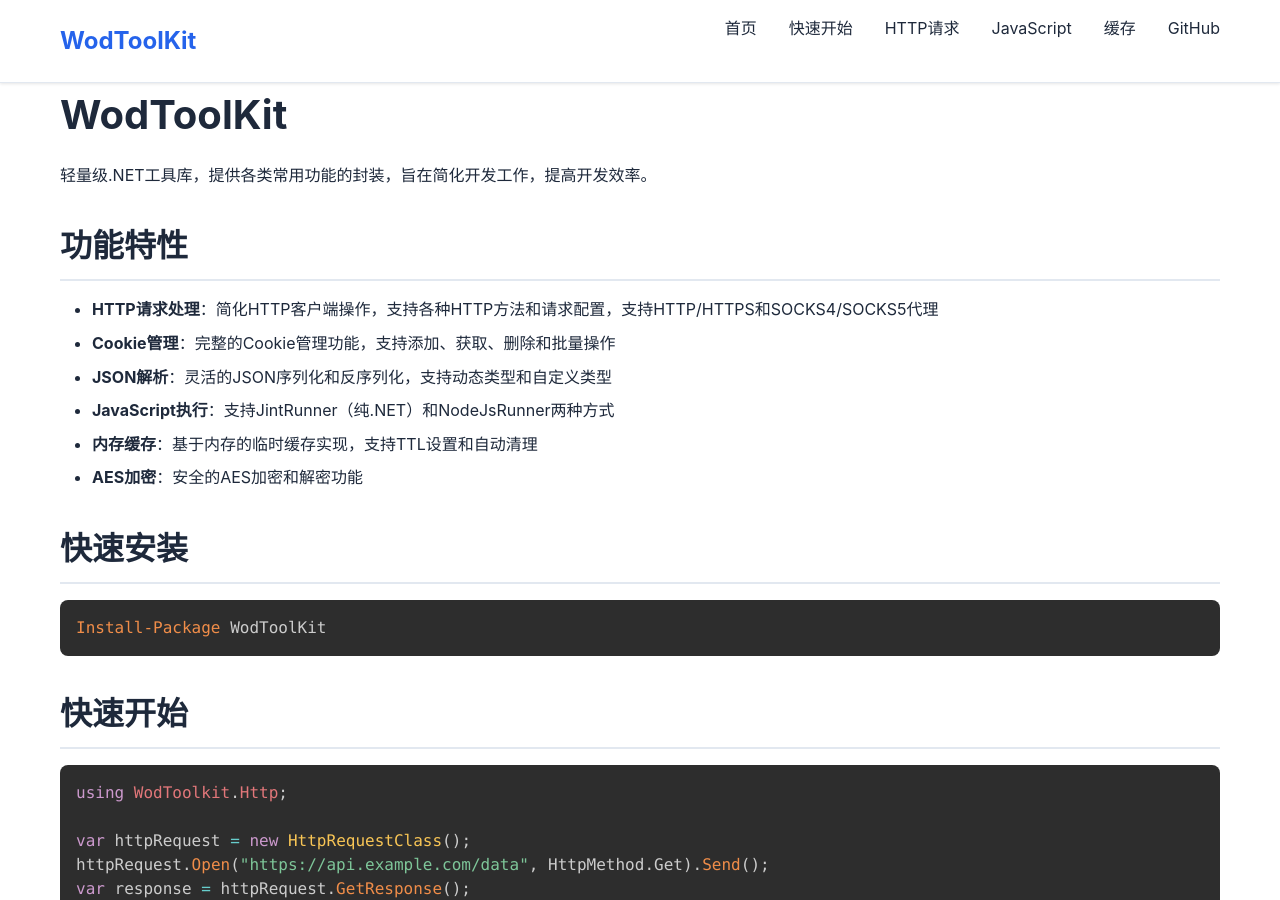
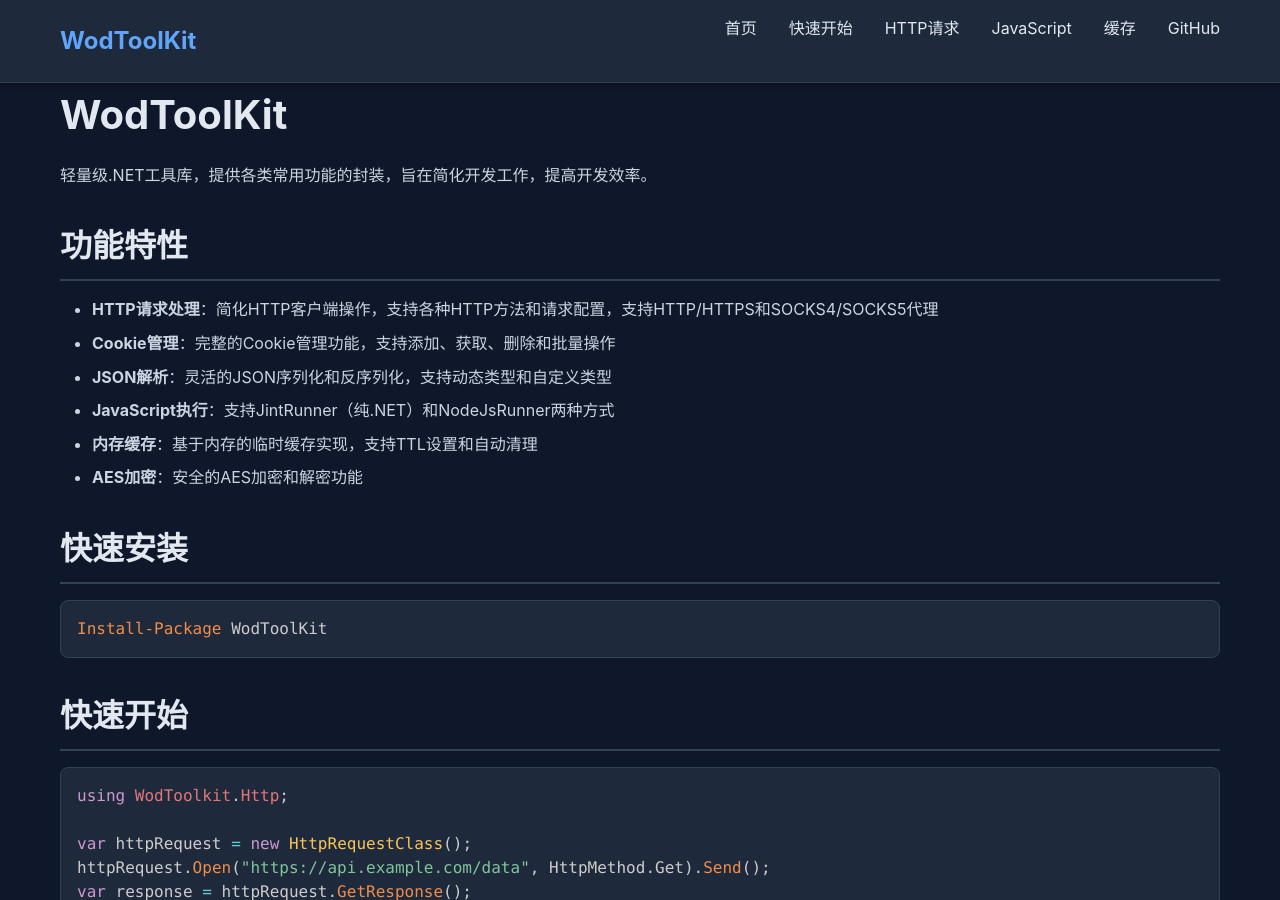
Before and after one commit to thiswod/WodToolkit, a Jekyll site: the page built from docs/index.md, in a window 1280 px wide and 900 px high. Built offline with Jekyll 4.4.1, drawn with Linux system fonts in a browser that asks for light colours; nearby versions of some CDN libraries.

Commit message:
feat: Switch to dark theme for better eye comfort

```diff
--- a/docs/_layouts/default.html
+++ b/docs/_layouts/default.html
@@ -6,6 +6,12 @@
   <title>{% if page.title %}{{ page.title }} - {% endif %}{{ site.title }}</title>
   <link rel="stylesheet" href="{{ '/assets/css/style.css' | relative_url }}">
   <link rel="stylesheet" href="https://cdnjs.cloudflare.com/ajax/libs/prism/1.29.0/themes/prism-tomorrow.min.css">
+  <style>
+    /* 确保 Prism 代码块使用深色主题 */
+    pre[class*="language-"] {
+      background: #1e293b !important;
+    }
+  </style>
   <script src="https://cdnjs.cloudflare.com/ajax/libs/prism/1.29.0/components/prism-core.min.js"></script>
   <script src="https://cdnjs.cloudflare.com/ajax/libs/prism/1.29.0/plugins/autoloader/prism-autoloader.min.js"></script>
 </head>
--- a/docs/assets/css/style.css
+++ b/docs/assets/css/style.css
@@ -1,11 +1,14 @@
 :root {
-  --primary-color: #2563eb;
-  --secondary-color: #64748b;
-  --bg-color: #ffffff;
-  --text-color: #1e293b;
-  --border-color: #e2e8f0;
+  --primary-color: #60a5fa;
+  --secondary-color: #94a3b8;
+  --bg-color: #0f172a;
+  --bg-secondary: #1e293b;
+  --text-color: #e2e8f0;
+  --text-secondary: #cbd5e1;
+  --border-color: #334155;
   --code-bg: #1e293b;
   --code-text: #f1f5f9;
+  --hover-bg: #1e293b;
 }
 
 * {
@@ -19,6 +22,7 @@ body {
   line-height: 1.6;
   color: var(--text-color);
   background-color: var(--bg-color);
+  min-height: 100vh;
 }
 
 .container {
@@ -29,12 +33,12 @@ body {
 
 /* Header */
 header {
-  background: var(--bg-color);
+  background: var(--bg-secondary);
   border-bottom: 1px solid var(--border-color);
   position: sticky;
   top: 0;
   z-index: 100;
-  box-shadow: 0 1px 3px rgba(0,0,0,0.1);
+  box-shadow: 0 2px 8px rgba(0,0,0,0.3);
 }
 
 .navbar {
@@ -85,7 +89,7 @@ main {
 
 .lead {
   font-size: 1.25rem;
-  color: var(--secondary-color);
+  color: var(--text-secondary);
   max-width: 800px;
   margin: 0 auto;
 }
@@ -100,14 +104,16 @@ main {
 
 .feature-card {
   padding: 2rem;
+  background: var(--bg-secondary);
   border: 1px solid var(--border-color);
   border-radius: 8px;
-  transition: transform 0.3s, box-shadow 0.3s;
+  transition: transform 0.3s, box-shadow 0.3s, border-color 0.3s;
 }
 
 .feature-card:hover {
   transform: translateY(-5px);
-  box-shadow: 0 10px 25px rgba(0,0,0,0.1);
+  box-shadow: 0 10px 25px rgba(0,0,0,0.5);
+  border-color: var(--primary-color);
 }
 
 .feature-card h3 {
@@ -116,7 +122,7 @@ main {
 }
 
 .feature-card p {
-  color: var(--secondary-color);
+  color: var(--text-secondary);
   margin-bottom: 1rem;
 }
 
@@ -124,6 +130,10 @@ main {
   color: var(--primary-color);
   text-decoration: none;
   font-weight: 500;
+}
+
+.feature-card a:hover {
+  text-decoration: underline;
 }
 
 /* Code Blocks */
@@ -134,6 +144,7 @@ pre {
   border-radius: 8px;
   overflow-x: auto;
   margin: 1.5rem 0;
+  border: 1px solid var(--border-color);
 }
 
 code {
@@ -144,6 +155,15 @@ code {
 pre code {
   background: none;
   padding: 0;
+}
+
+/* Inline code */
+code:not(pre code) {
+  background: var(--bg-secondary);
+  color: var(--primary-color);
+  padding: 0.2em 0.4em;
+  border-radius: 4px;
+  font-size: 0.9em;
 }
 
 /* Typography */
@@ -169,8 +189,15 @@ h3 {
   color: var(--text-color);
 }
 
+h4, h5, h6 {
+  color: var(--text-color);
+  margin-top: 1rem;
+  margin-bottom: 0.5rem;
+}
+
 p {
   margin-bottom: 1rem;
+  color: var(--text-secondary);
 }
 
 ul, ol {
@@ -180,6 +207,7 @@ ul, ol {
 
 li {
   margin-bottom: 0.5rem;
+  color: var(--text-secondary);
 }
 
 /* Links */
@@ -194,12 +222,12 @@ a:hover {
 
 /* Footer */
 footer {
-  background: var(--bg-color);
+  background: var(--bg-secondary);
   border-top: 1px solid var(--border-color);
   padding: 2rem 0;
   margin-top: 4rem;
   text-align: center;
-  color: var(--secondary-color);
+  color: var(--text-secondary);
 }
 
 footer a {
@@ -225,7 +253,7 @@ footer a {
 
 /* Table of Contents */
 .toc {
-  background: #f8fafc;
+  background: var(--bg-secondary);
   border: 1px solid var(--border-color);
   border-radius: 8px;
   padding: 1.5rem;
@@ -250,22 +278,70 @@ footer a {
   padding: 1rem;
   border-radius: 8px;
   margin: 1.5rem 0;
+  border-left: 4px solid;
 }
 
 .alert-info {
-  background: #dbeafe;
-  border-left: 4px solid #3b82f6;
-  color: #1e40af;
+  background: rgba(59, 130, 246, 0.1);
+  border-left-color: #3b82f6;
+  color: #93c5fd;
 }
 
 .alert-warning {
-  background: #fef3c7;
-  border-left: 4px solid #f59e0b;
-  color: #92400e;
+  background: rgba(245, 158, 11, 0.1);
+  border-left-color: #f59e0b;
+  color: #fcd34d;
 }
 
 .alert-success {
-  background: #d1fae5;
-  border-left: 4px solid #10b981;
-  color: #065f46;
+  background: rgba(16, 185, 129, 0.1);
+  border-left-color: #10b981;
+  color: #6ee7b7;
 }
+
+/* Tables */
+table {
+  width: 100%;
+  border-collapse: collapse;
+  margin: 1.5rem 0;
+  background: var(--bg-secondary);
+  border-radius: 8px;
+  overflow: hidden;
+}
+
+th {
+  background: var(--bg-color);
+  color: var(--text-color);
+  padding: 0.75rem;
+  text-align: left;
+  font-weight: 600;
+  border-bottom: 2px solid var(--border-color);
+}
+
+td {
+  padding: 0.75rem;
+  border-bottom: 1px solid var(--border-color);
+  color: var(--text-secondary);
+}
+
+tr:hover {
+  background: var(--hover-bg);
+}
+
+/* Blockquotes */
+blockquote {
+  border-left: 4px solid var(--primary-color);
+  padding-left: 1rem;
+  margin: 1.5rem 0;
+  color: var(--text-secondary);
+  background: var(--bg-secondary);
+  padding: 1rem;
+  border-radius: 4px;
+}
+
+/* Horizontal Rule */
+hr {
+  border: none;
+  border-top: 1px solid var(--border-color);
+  margin: 2rem 0;
+}
```
